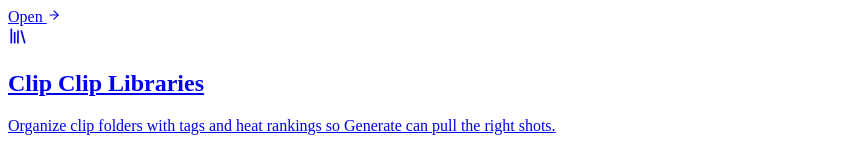
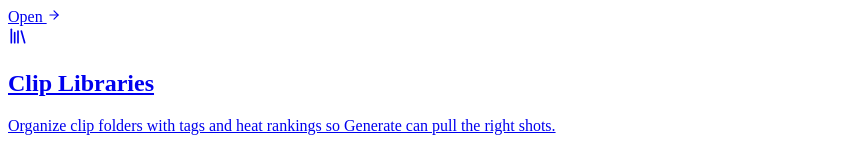
Before and after one commit to craaackfrog/PMVForge, a React (Vite) app in the folder frontend/: page / in a window 1280 px wide. Shown: the part 639-790 px from the top of the page, without its empty margins (0-863 px from the left). Built offline with nearby package versions, Linux system fonts and the light colour scheme; the HTML template or start-up script is replaced by a standard one.

Commit message:
fix: home page typo

```diff
--- a/frontend/src/pages/HomePage.jsx
+++ b/frontend/src/pages/HomePage.jsx
@@ -81,7 +81,7 @@ export default function HomePage() {
             <div className="p-2 rounded-md bg-secondary">
               <Library size={20} />
             </div>
-            <h2 className="font-serif text-xl">Clip Clip Libraries</h2>
+            <h2 className="font-serif text-xl">Clip Libraries</h2>
           </div>
           <p className="text-sm text-muted-foreground mb-4">
             Organize clip folders with tags and heat rankings so Generate can pull the right shots.
```
